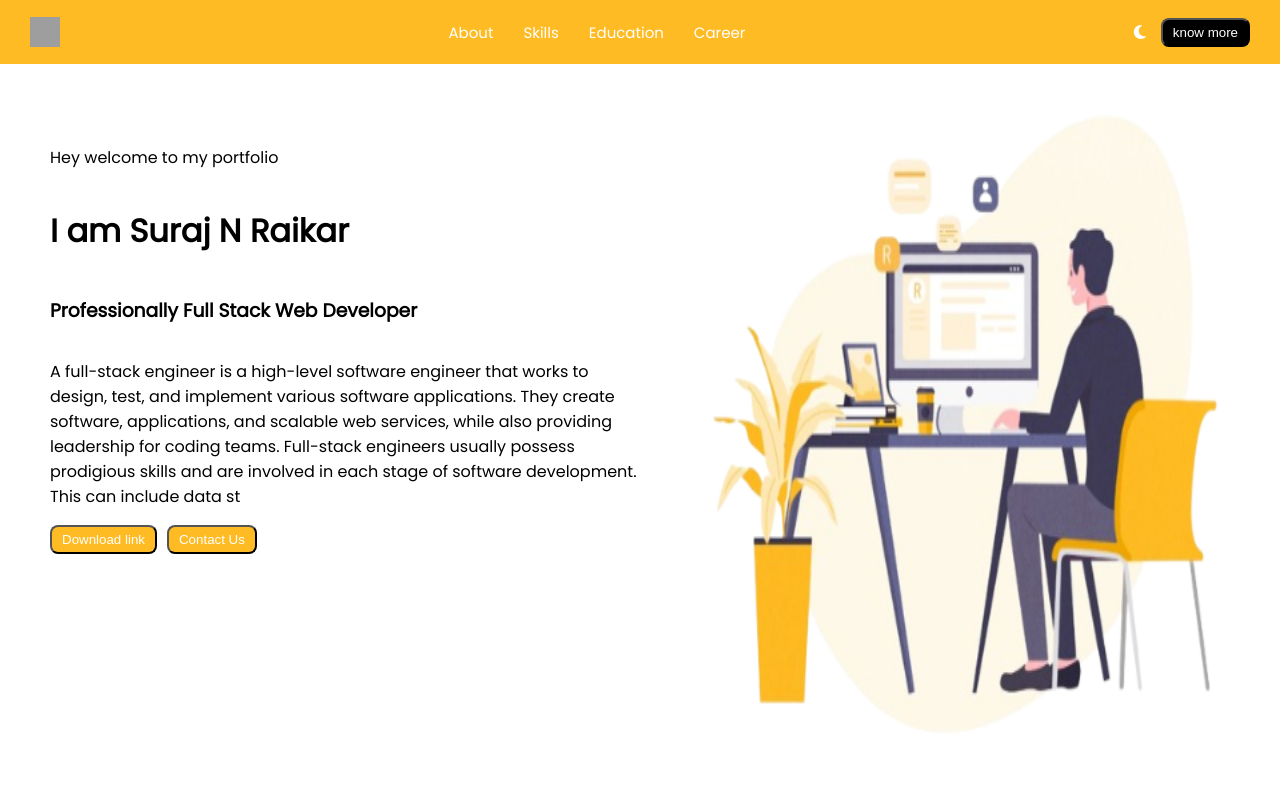
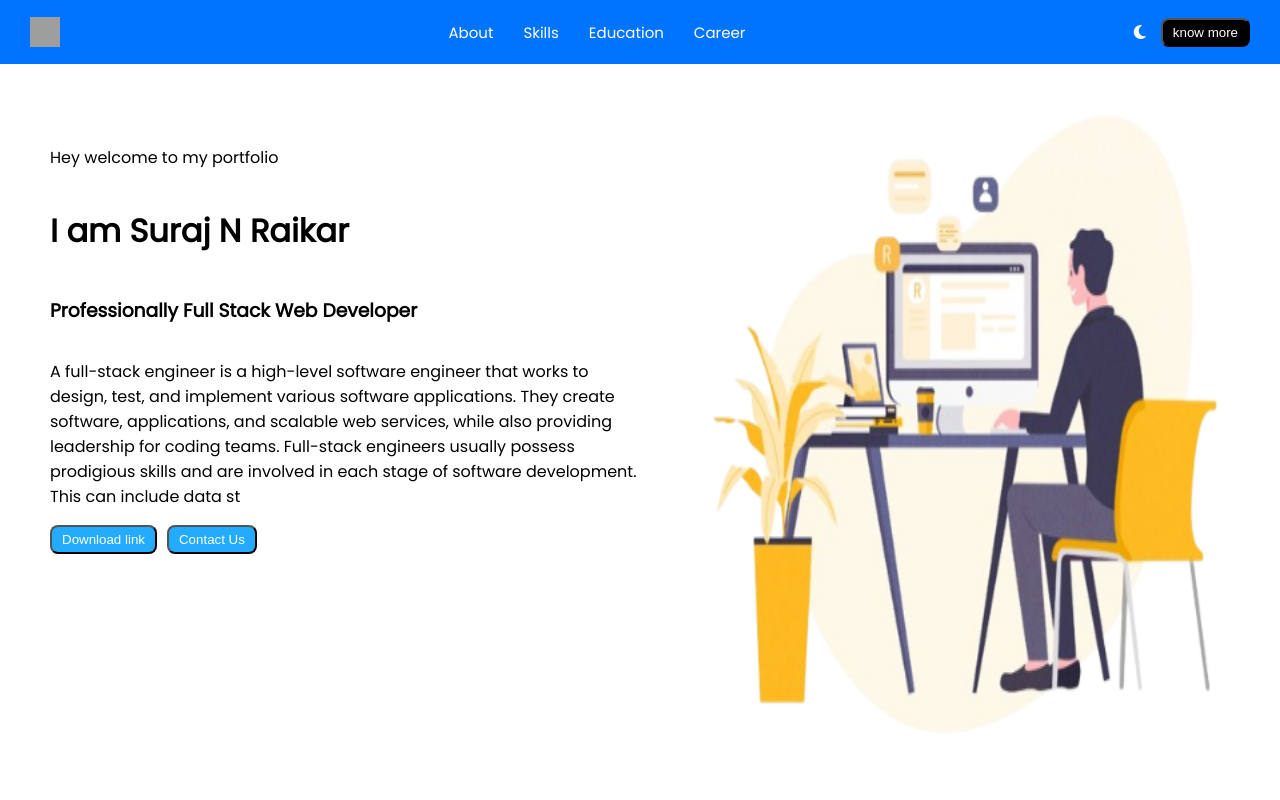
Before and after one commit to SurajRaikar007/portfolio, a plain HTML site: page index.html in a window 1280 px wide. Shown: the top 800 px of the page. Drawn offline with nearby package versions, Linux system fonts and the light colour scheme; grey boxes are pictures that could not be loaded; a web font is replaced by a local one.

Commit message:
nav color changed

```diff
--- a/style.css
+++ b/style.css
@@ -14,7 +14,7 @@ nav{
     justify-content: space-between;
     align-items: center;
     height: 60px;
-    background-color:  #FFBB23;
+    background-color:  rgb(0, 115, 255);
     color: white;
     padding:2px 30px;
 }
@@ -90,7 +90,7 @@ span{
 }
 
 #leftbtn button{
-    background-color:#FFBB23;
+    background-color:#23abff;
     color: white;
     border-radius: 8px;
     padding: 5px 10px;
@@ -152,7 +152,7 @@ span:hover{
 
 footer{
     height: 50px;
-    background-color: #FFBB23;
+    background-color: rgb(35, 189, 255);
     display: flex;
     gap: 30px;
     justify-content: center;
```
